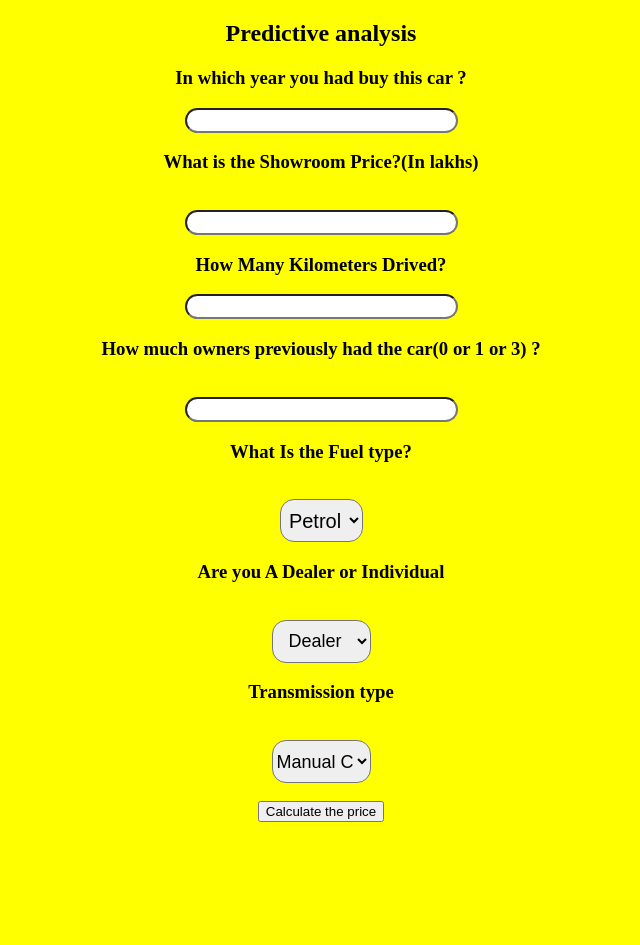
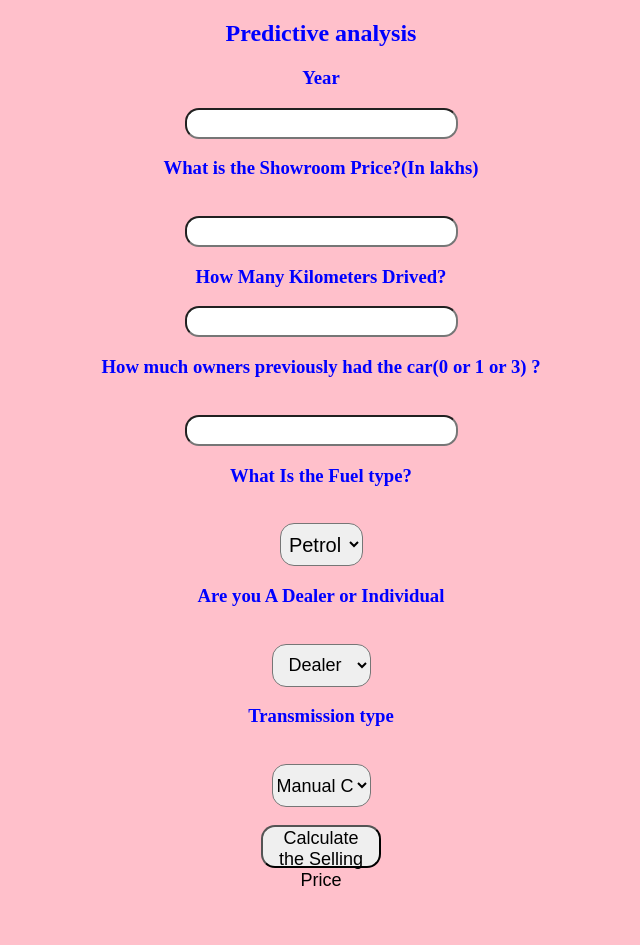
Before and after one commit to imbalram/minor_project, a Flask app: page / in a window 1280 px wide. Shown: the whole page, without its empty margins (319-959 px from the left). Before the commit the page ends 822 px from the top, so only its background shows below. Run offline with Flask 2, Linux system fonts and the light colour scheme; parts of the project's set-up code (start-up, migrations or seed data) failed here and were passed over.

Commit message:
Update index.html

```diff
--- a/templates/index.html
+++ b/templates/index.html
@@ -9,124 +9,46 @@
 
 <body>
 
-    <div style="color:black">
+    <div style="color:blue">
         <form action="{{ url_for('predict')}}" method="post">
             <h2>Predictive analysis</h2>
-            <h3>In which year you had buy this car ?</h3>
-            <input id="first" name="Year" type="number" title="do not forget to fill all the rows before clicking on calculate the price">
-            <h3>What is the Showroom Price?(In lakhs)</h3><br><input id="second" name="Present_Price" title="do not forget to fill all the rows before clicking on calculate the price">
-            <h3>How Many Kilometers Drived?</h3><input id="third" name="Kms_Driven"  title="do not forget to fill all the rows before clicking on calculate the price">
-            <h3>How much owners previously had the car(0 or 1 or 3) ?</h3><br><input id="fourth" name="Owner">
-            <h3>What Is the Fuel type?</h3><br><select name="Fuel_Type_Petrol" id="fuel">
+            <h3>Year</h3>
+            <input id="first" name="Year" type="number ">
+            <h3>What is the Showroom Price?(In lakhs)</h3><br><input id="second" name="Present_Price" required="required">
+            <h3>How Many Kilometers Drived?</h3><input id="third" name="Kms_Driven" required="required">
+            <h3>How much owners previously had the car(0 or 1 or 3) ?</h3><br><input id="fourth" name="Owner" required="required">
+            <h3>What Is the Fuel type?</h3><br><select name="Fuel_Type_Petrol" id="fuel" required="required">
                 <option value="Petrol">Petrol</option>
                 <option value="Diesel">Diesel</option>
                 <option value="Diesel">CNG</option>
             </select>
-            <h3>Are you A Dealer or Individual</h3><br><select name="Seller_Type_Individual" id="resea">
+            <h3>Are you A Dealer or Individual</h3><br><select name="Seller_Type_Individual" id="resea" required="required">
                 <option value="Dealer">Dealer</option>
                 <option value="Individual">Individual</option>
             </select>
-            <h3>Transmission type</h3><br><select name="Transmission_Mannual" id="research">
+            <h3>Transmission type</h3><br><select name="Transmission_Mannual" id="research" required="required">
                 <option value="Mannual">Manual Car</option>
                 <option value="Automatic">Automatic Car</option>
             </select>
-            <br><br>
-  <button data-modal-target="#modal">Calculate the price</button>
-
-  <div class="modal" id="modal">
-    <div class="modal-header">
-    <button data-close-button class="close-button">&times;</button>
-    </div>
-    <div class="modal-body">
-     {{prediction_text}}
-    </div>
-  </div>
-  <div id="overlay"></div>
-<style>
-/* Popup container - can be anything you want */
-*, *::after, *::before {
-  box-sizing: border-box;
-}
-
-.modal {
-  position: fixed;
-  top: 50%;
-  left: 50%;
-  transform: translate(-50%, -50%) scale(0);
-  transition: 200ms ease-in-out;
-  border: 1px solid black;
-  border-radius: 10px;
-  z-index: 10;
-  background-color: white;
-  width: 500px;
-  max-width: 80%;
-}
-
-.modal.active {
-  transform: translate(-50%, -50%) scale(1);
-}
-
-.modal-header {
-  padding: 10px 15px;
-  display: flex;
-  justify-content: space-between;
-  align-items: center;
-  border-bottom: 1px solid black;
-}
-
-.modal-header .title {
-  font-size: 1.25rem;
-  font-weight: bold;
-}
-
-.modal-header .close-button {
-  cursor: pointer;
-  border: none;
-  outline: none;
-  background: none;
-  font-size: 1.25rem;
-  font-weight: bold;
-}
-
-.modal-body {
-  padding: 10px 15px;
-    display:flex;
-}
-
-#overlay {
-  position: fixed;
-  opacity: 0;
-  transition: 200ms ease-in-out;
-  top: 0;
-  left: 0;
-  right: 0;
-  bottom: 0;
-  background-color: rgba(0, 0, 0, .5);
-  pointer-events: none;
-}
-
-#overlay.active {
-  opacity: 1;
-  pointer-events: all;
-}
-
-</style>
-</head>
-<body style="text-align:center">
+            <br><br><button id="sub" type="submit " value="{{ prediction_text }}">Calculate the Selling Price</button>
+            <br>
 
 
 
 
- </form>
+        </form>
 
 
+
+        <br><br><h3>{{ prediction_text }}<h3>
+    </div>
 
 
 
 
     <style>
         body {
-            background-color: yellow;
+            background-color: pink;
             text-align: center;
             padding: 0px;
         }
@@ -201,7 +123,7 @@
         }
 
         #sub:hover {
-            background-color: darkcyan;
+            background-color: yellow;
         }
 
         #first {
@@ -231,48 +153,7 @@
             font-size: 20px;
             text-align: center;
         }
-
-</style>
-
-<script>
-// When the user clicks on div, open the popup
-const openModalButtons = document.querySelectorAll('[data-modal-target]')
-const closeModalButtons = document.querySelectorAll('[data-close-button]')
-const overlay = document.getElementById('overlay')
-
-openModalButtons.forEach(button => {
-  button.addEventListener('click', () => {
-    const modal = document.querySelector(button.dataset.modalTarget)
-    openModal(modal)
-  })
-})
-
-overlay.addEventListener('click', () => {
-  const modals = document.querySelectorAll('.modal.active')
-  modals.forEach(modal => {
-    closeModal(modal)
-  })
-})
-
-closeModalButtons.forEach(button => {
-  button.addEventListener('click', () => {
-    const modal = button.closest('.modal')
-    closeModal(modal)
-  })
-})
-
-function openModal(modal) {
-  if (modal == null) return
-  modal.classList.add('active')
-  overlay.classList.add('active')
-}
-
-function closeModal(modal) {
-  if (modal == null) return
-  modal.classList.remove('active')
-  overlay.classList.remove('active')
-}
-</script>
+    </style>
 </body>
 
 </html>
```
